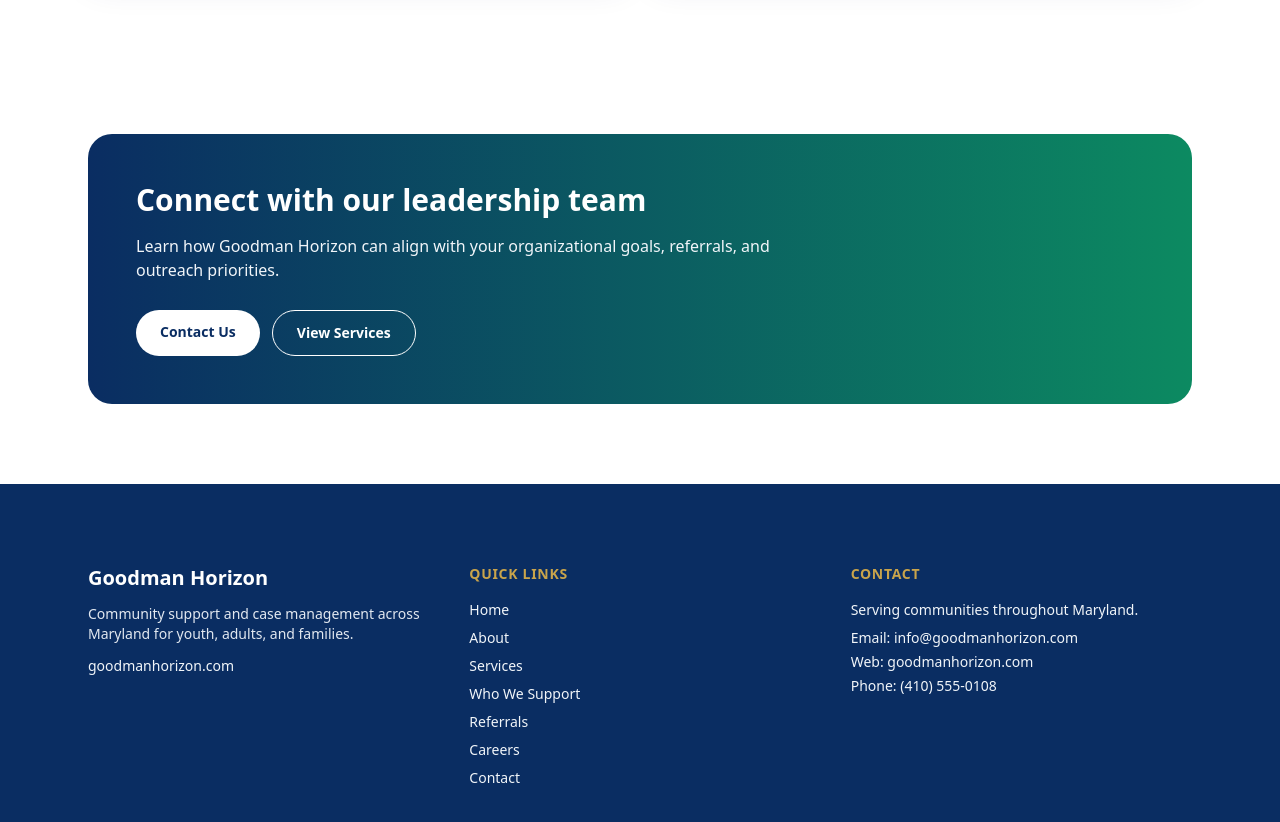
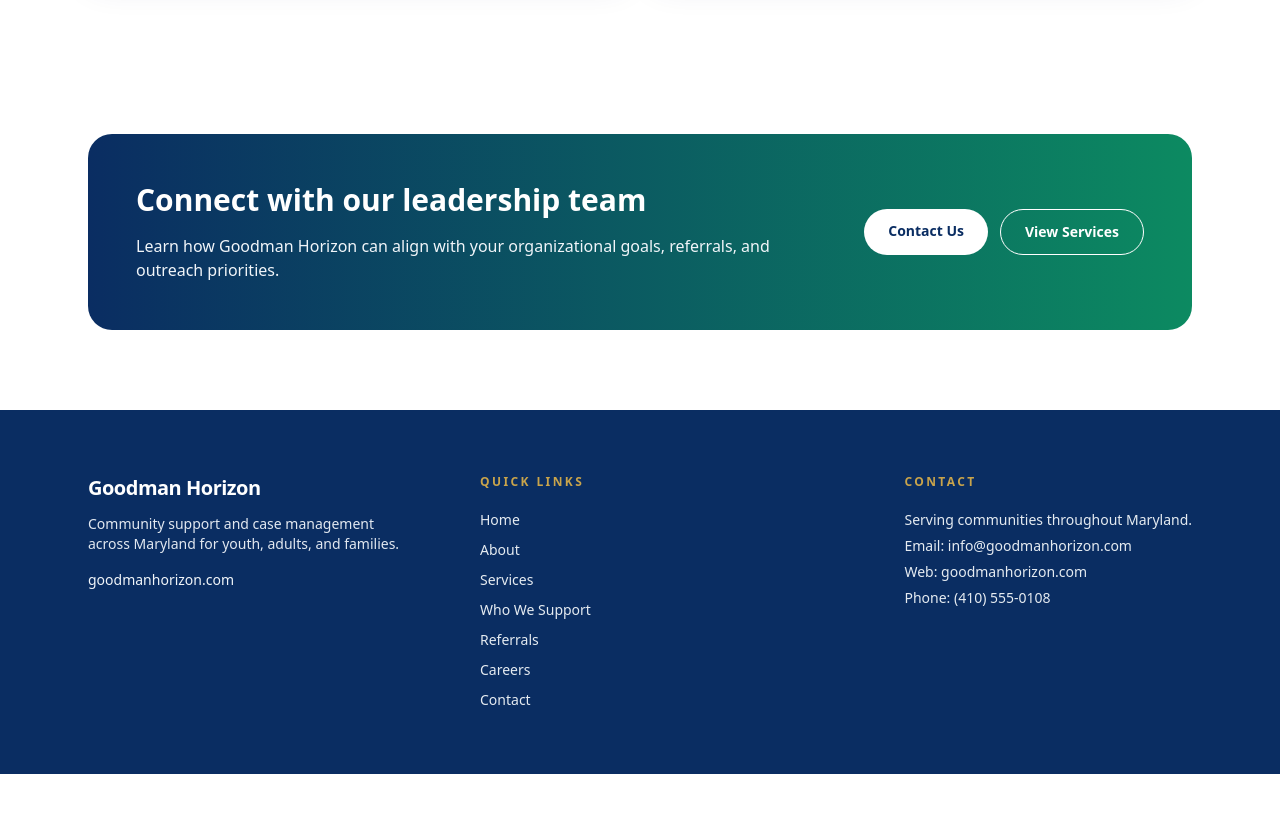
Before and after one commit to EricGoodmanD/Goodman-Horizon, a Next.js app: page /about in a window 1280 px wide. Shown: the part 1200-2022 px from the top of the page. After the commit the page ends 1974 px from the top, so only its background shows below. Built offline with nearby package versions, Linux system fonts and the light colour scheme.

Commit message:
Polish homepage laptop spacing and footer hierarchy

```diff
--- a/app/page.tsx
+++ b/app/page.tsx
@@ -177,13 +177,13 @@ export default function Home() {
         </div>
       </section>
 
-      <section className="section-shell pt-0">
+      <section className="section-shell pt-0 lg:pt-1 xl:pt-0">
         <h2 className="heading-lg">Core Services</h2>
         <p className="mt-3 max-w-3xl text-slate-700">
           We provide coordinated care and practical support so each person and family can access services with
           confidence.
         </p>
-        <div className="mt-8 grid gap-4 sm:grid-cols-2 lg:grid-cols-3">
+        <div className="mt-8 grid gap-4 sm:grid-cols-2 lg:mt-7 lg:gap-x-4 lg:gap-y-3 lg:grid-cols-3 xl:mt-8 xl:gap-4">
           {services.map((service) => (
             <div
               key={service}
@@ -201,12 +201,14 @@ export default function Home() {
       <section className="section-shell pt-0">
         <div className="rounded-3xl border border-slate-200 bg-white p-8 shadow-soft md:p-10">
           <p className="text-sm font-semibold uppercase tracking-wider text-brandGreen">Stories of trust</p>
-          <h2 className="mt-3 heading-lg">Families and partners rely on Goodman Horizon</h2>
-          <div className="mt-8 grid gap-4 md:grid-cols-3">
+          <h2 className="mt-3 text-3xl font-semibold leading-tight text-brandBlue md:text-4xl lg:text-[2.15rem] xl:text-4xl">
+            Families and partners rely on Goodman Horizon
+          </h2>
+          <div className="mt-8 grid gap-4 md:grid-cols-3 lg:mt-7 lg:gap-5 xl:mt-8 xl:gap-4">
             {testimonials.map((testimonial) => (
               <article
                 key={testimonial.name + testimonial.role}
-                className="rounded-2xl border border-slate-200 bg-brandGray p-5 transition duration-300 hover:-translate-y-1 hover:bg-white hover:shadow-soft"
+                className="rounded-2xl border border-slate-200 bg-brandGray p-5 transition duration-300 hover:-translate-y-1 hover:bg-white hover:shadow-soft lg:p-6 xl:p-5"
               >
                 <p className="text-sm leading-6 text-slate-700">“{testimonial.quote}”</p>
                 <p className="mt-4 text-sm font-semibold text-brandBlue">{testimonial.name}</p>
--- a/components/CTASection.tsx
+++ b/components/CTASection.tsx
@@ -12,10 +12,13 @@ type CTASectionProps = {
 export default function CTASection(props: CTASectionProps) {
   return (
     <section className="section-shell">
-      <div className="rounded-3xl bg-gradient-to-r from-brandBlue to-brandGreen p-8 text-white md:p-12">
+      <div className="rounded-3xl bg-gradient-to-r from-brandBlue to-brandGreen p-8 text-white md:p-12 lg:px-10 lg:py-11 xl:p-12">
+        <div className="lg:grid lg:grid-cols-[minmax(0,1fr)_auto] lg:items-center lg:gap-8">
+          <div>
             <h2 className="text-2xl font-semibold md:text-3xl">{props.title}</h2>
             <p className="mt-4 max-w-2xl text-slate-100">{props.description}</p>
-        <div className="mt-7 flex flex-wrap gap-3">
+          </div>
+          <div className="mt-7 flex flex-wrap gap-3 lg:mt-0 lg:justify-end lg:self-center">
             <Link href={props.primaryHref} className="inline-flex rounded-full bg-white px-6 py-3 text-sm font-semibold text-brandBlue">
               {props.primaryLabel}
             </Link>
@@ -24,6 +27,7 @@ export default function CTASection(props: CTASectionProps) {
             </Link>
           </div>
         </div>
+      </div>
     </section>
   );
 }
--- a/components/Footer.tsx
+++ b/components/Footer.tsx
@@ -4,30 +4,32 @@ import { navLinks } from './site-data';
 export default function Footer() {
   return (
     <footer className="bg-brandBlue text-white">
-      <div className="section-shell grid gap-10 md:grid-cols-3">
-        <div>
-          <p className="text-xl font-semibold">Goodman Horizon</p>
+      <div className="mx-auto grid w-full max-w-6xl gap-10 px-4 py-14 md:grid-cols-3 md:px-6 md:py-16 lg:gap-x-12 lg:gap-y-10 lg:py-[4.25rem] xl:py-16">
+        <div className="md:pr-4">
+          <p className="text-xl font-semibold tracking-tight">Goodman Horizon</p>
           <p className="mt-3 max-w-sm text-sm text-slate-200">
             Community support and case management across Maryland for youth, adults, and families.
           </p>
-          <p className="mt-3 text-sm text-slate-100">goodmanhorizon.com</p>
+          <p className="mt-4 text-sm font-medium text-slate-100">goodmanhorizon.com</p>
         </div>
-        <div>
-          <p className="text-sm font-semibold uppercase tracking-wider text-brandGold">Quick Links</p>
-          <div className="mt-4 grid gap-2 text-sm">
+        <div className="md:pl-2">
+          <p className="text-xs font-semibold uppercase tracking-[0.2em] text-brandGold">Quick Links</p>
+          <div className="mt-5 grid gap-2.5 text-sm">
             {navLinks.map((link) => (
-              <Link key={link.href} href={link.href} className="text-slate-100 hover:text-brandGold">
+              <Link key={link.href} href={link.href} className="font-medium text-slate-100/95 transition-colors duration-200 hover:text-brandGold">
                 {link.label}
               </Link>
             ))}
           </div>
         </div>
-        <div>
-          <p className="text-sm font-semibold uppercase tracking-wider text-brandGold">Contact</p>
-          <p className="mt-4 text-sm text-slate-100">Serving communities throughout Maryland.</p>
-          <p className="mt-2 text-sm text-slate-100">Email: info@goodmanhorizon.com</p>
-          <p className="mt-1 text-sm text-slate-100">Web: goodmanhorizon.com</p>
-          <p className="mt-1 text-sm text-slate-100">Phone: (410) 555-0108</p>
+        <div className="md:justify-self-end md:text-left">
+          <p className="text-xs font-semibold uppercase tracking-[0.2em] text-brandGold">Contact</p>
+          <div className="mt-5 space-y-1.5 text-sm text-slate-100/95">
+            <p>Serving communities throughout Maryland.</p>
+            <p>Email: info@goodmanhorizon.com</p>
+            <p>Web: goodmanhorizon.com</p>
+            <p>Phone: (410) 555-0108</p>
+          </div>
         </div>
       </div>
     </footer>
```
Lines whose indentation alone changed are shown as unchanged.
